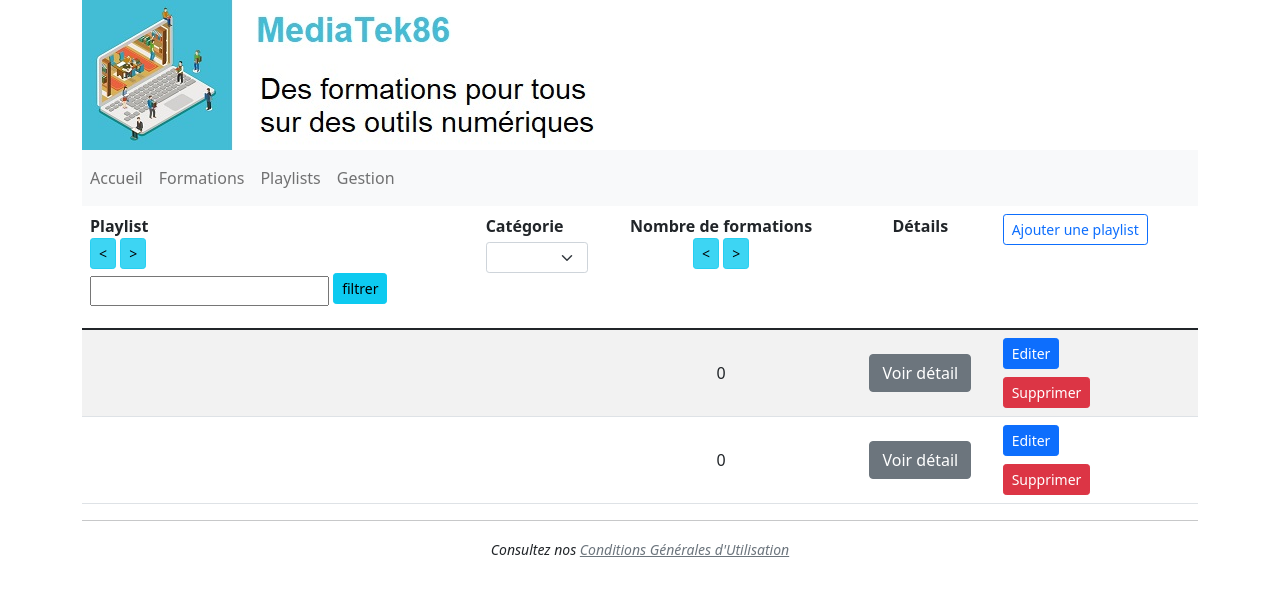
After one commit to Codeuraxe/AppGestion, a Symfony app: template templates/admin/admin.playlists.html.twig in a window 1280 px wide. The commit adds this page. Shown: the top 596 px of the page. Run offline with Twig, Linux system fonts and the light colour scheme; the template is opened without the code that fills it, so the values that code supplies are empty; some libraries are stand-ins or nearby versions.

Commit message:
Mission 2 : Tâche 2 : gérer les playlists

```diff
--- /dev/null
+++ b/templates/admin/admin.ajout.playlists.html.twig
@@ -0,0 +1,6 @@
+{% extends "baseadmin.html.twig" %}
+
+{% block body %}
+
+    {{ include ("_admin.playlists.form.html.twig") }}
+{% endblock %}
--- /dev/null
+++ b/templates/admin/admin.edit.playlists.html.twig
@@ -0,0 +1,5 @@
+{% extends "baseadmin.html.twig" %}
+
+{% block body %}
+    {{ include ("_admin.playlists.form.html.twig") }}
+{% endblock %}
--- /dev/null
+++ b/templates/admin/admin.playlists.html.twig
@@ -0,0 +1,88 @@
+{% extends "baseadmin.html.twig" %}
+
+{% block body %}
+    <table class="table table-striped">
+        <thead>
+            <tr class="text-left align-top">
+                <th class="text-left align-top" scope="col">
+                    Playlist<br />
+                    <a href="{{ path('admin.playlists.sort', {table: 'playlist', champ: 'name', ordre: 'ASC'}) }}" class="btn btn-info btn-sm active" role="button" aria-pressed="true"><</a>
+                    <a href="{{ path('admin.playlists.sort', {table: 'playlist', champ: 'name', ordre: 'DESC'}) }}" class="btn btn-info btn-sm active" role="button" aria-pressed="true">></a>
+                    <form class="form-inline mt-1" method="POST" >
+                        <div class="form-group mr-1 mb-2">
+                            <input type="text" class="sm" name="recherche"
+                                value="{% if valeur|default and table|default and table=='playlist' %}{{ valeur }}{% endif %}">
+                            <input type="hidden" name="_token" value="{{ csrf_token('filtre_name') }}">
+                            <button type="submit" class="btn btn-info mb-2 btn-sm">filtrer</button>
+                        </div>
+                    </form>
+                </th>
+                <th class="text-left align-top" scope="col">
+                    Catégorie
+                    <form class="form-inline mt-1" method="POST" action="{{ path('admin.playlists.findallcontain', {champ: 'id', table: 'categories'}) }}">
+                        <select class="form-select form-select-sm" name="recherche" id="recherche" onchange="this.form.submit();">
+                            <option value=""></option>
+                            {% for categorie in categories %}
+                                <option
+                                    {% if valeur|default and valeur==categorie.id %}
+                                        selected
+                                    {% endif %}
+                                    value="{{ categorie.id }}">{{ categorie.name }}
+                                </option>
+                            {% endfor %}
+                        </select>
+                    </form>
+                </th>
+                <th class="text-center align-top" scope="col">
+                    Nombre de formations<br>
+                    <a href="{{ path('admin.playlists.sort', {champ: 'nbformations', ordre: 'ASC'}) }}" class="btn btn-info btn-sm active" role="button" aria-pressed="true"><</a>
+                    <a href="{{ path('admin.playlists.sort', {champ: 'nbformations', ordre: 'DESC'}) }}" class="btn btn-info btn-sm active" role="button" aria-pressed="true">></a>
+                </th>
+                <th class="text-center align-top" scope="col">
+                    Détails
+                </th>
+                <th class="text- align-top" scope="col" >
+                    <a href="{{ path('admin.ajout.playlists') }}" type="button" class="btn btn-outline-primary btn-sm">Ajouter une playlist</a>
+                </th>
+            </tr>
+        </thead>
+
+        <tbody>
+            {% for k in 0..playlists|length-1 %}
+                <tr class="align-middle">
+                    <td>
+                        <h5 class="text-info">
+                            {{ playlists[k].name }}
+                        </h5>
+                    </td>
+                    <td class="text-left">
+                        {% set categories = playlists[k].categoriesplaylist %}
+                        {% if categories|length > 0  %}
+                            {% for c in 0..categories|length-1 %}
+                                &nbsp;{{ categories[c] }}
+                            {% endfor %}
+                        {% endif %}
+                    </td>
+                    <td class="text-center">
+                        {{ playlists[k].formations|length }}
+                    </td>
+                    <td class="text-center">
+                        <a href="{{ path('playlists.showone', {id:playlists[k].id}) }}" class="btn btn-secondary">Voir détail</a>
+                    </td>
+                    <td class="text-left">
+                        <div class="row">
+                            <div class="col">
+                                <a href="{{ path('admin.edit.playlists', {id:playlists[k].id}) }}" type="button" class="btn btn-primary btn-sm mb-2" >Editer</a>
+                            </div>
+                        </div>
+                        <div class="row">
+                            <div class="col">
+                                <a href="{{ path('admin.playlist.delete', {id:playlists[k].id}) }}" class="btn btn-danger btn-sm" onclick="return confirm('Confirmez la suppression');">Supprimer</a>
+                            </div>
+                        </div>
+                    </td>
+                </tr>
+            {% endfor %}
+        </tbody>
+    </table>
+{% endblock %}
--- a/templates/admin/adminformations.html.twig.twig
+++ /dev/null
@@ -1 +0,0 @@
-{# empty Twig template #}
--- a/templates/baseadmin.html.twig
+++ b/templates/baseadmin.html.twig
@@ -15,10 +15,30 @@
                         <a class="nav-link" href="{{ path('accueil') }}">Accueil</a>
                     </li>
                     <li class="nav-item">
-                        <a class="nav-link" href="{{ path('formations') }}">Formations</a>
+                        <a class="nav-link" href="{{ path('admin.formations') }}">Formations</a>
                     </li>
+                    <li class="nav-item">
+                        <a class="nav-link" href="{{ path('admin.playlists') }}">Playlists</a>
+                    </li>
+                    <li class="nav-item">
+                        <a class="nav-link" href="{{ path('admin.formations') }}">Gestion</a>
+                    </li>
+
                 </ul>
             </div>
         </nav>
     </div>
 {% endblock %}
+{% block body %}{% endblock %}
+{% block footer %}
+    <div class="container text-center">
+        <footer>
+            <hr>
+            <p><small><i>
+                Consultez nos <a class="link-secondary" href="{{ path('cgu') }}">Conditions Générales d'Utilisation</a>
+            </i></small></p>
+
+        </footer>
+    </div>
+{% endblock %}
+{% block javascripts %}{% endblock %}
--- a/templates/pages/baseadmin.html.twig.twig
+++ /dev/null
@@ -1 +0,0 @@
-{# empty Twig template #}
```
Also changed, not shown: src/Controller/admin/AdminPlaylistsController.php (added, +124 -0 lines), src/Form/PlaylistType.php (added, +36 -0 lines), templates/_admin.playlists.form.html.twig (added, +17 -0 lines).
